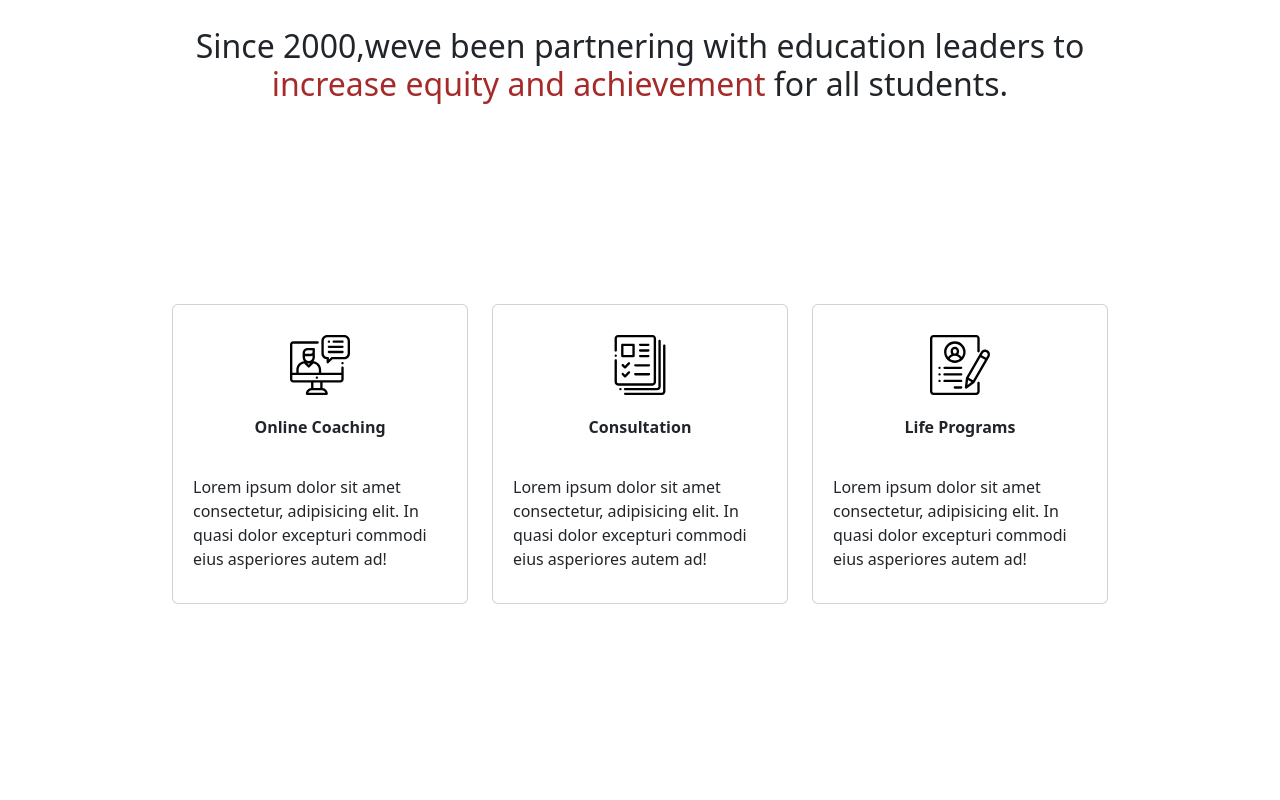
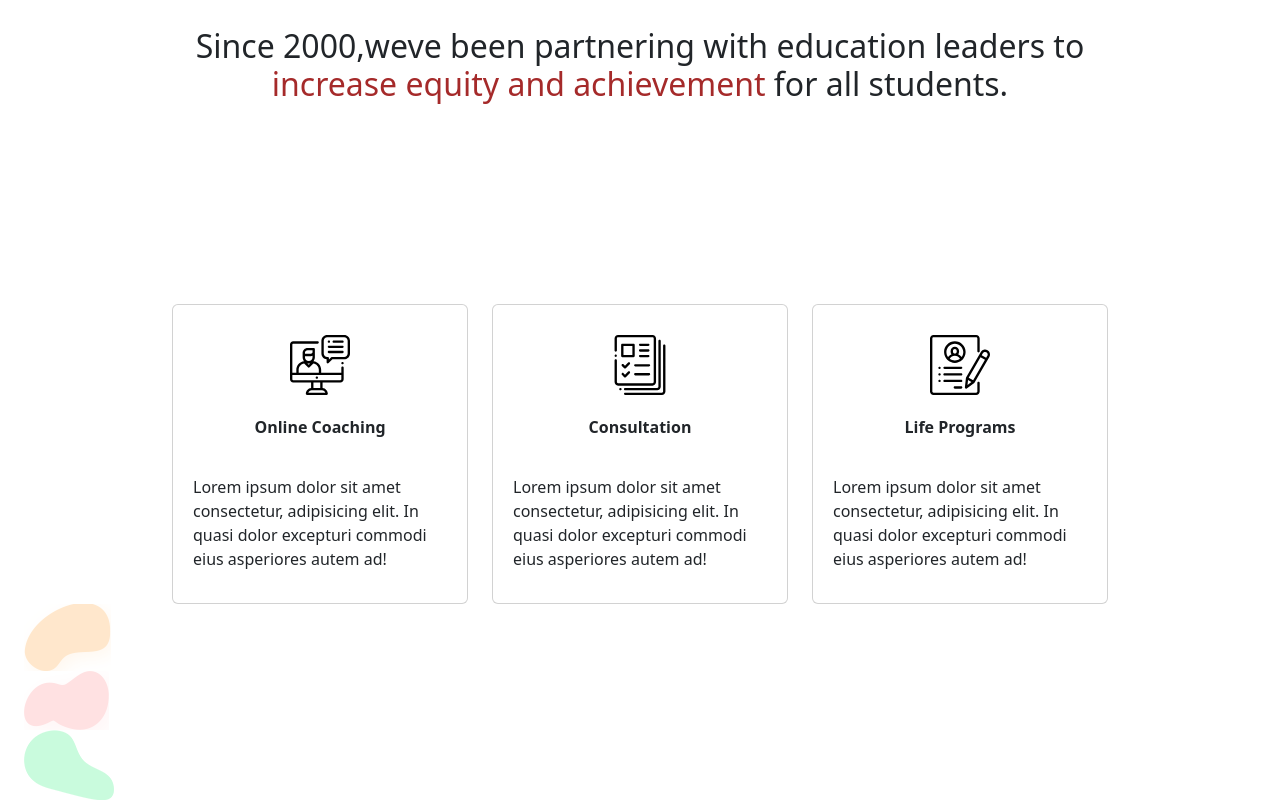
Before and after one commit to DemetrioPadre/proj-html-vuejs, a Vue app: page / in a window 1280 px wide. Shown: the part 523-1323 px from the top of the page. Before the commit the page ends 1127 px from the top, so only its background shows below. Built offline with nearby package versions, Linux system fonts and the light colour scheme; the HTML template or start-up script is replaced by a standard one.

Commit message:
add counter shape

```diff
--- a/src/components/AppMain.vue
+++ b/src/components/AppMain.vue
@@ -52,6 +52,12 @@ export default {};
                             asperiores autem ad! </p>
                     </div>
                 </div>
+                <div class="row d-flex">
+                    <div class="counter"><img src="../assets/img/counter-shape-1-1-1.png" alt=""></div>
+                    <div class="counter"><img src="../assets/img/counter-shape-2-1-1.png" alt=""></div>
+                    <div class="counter"><img src="../assets/img/counter-shape-3-1-1.png" alt=""></div>
+                </div>
+
             </div>
 
         </div>
@@ -135,6 +141,7 @@ h2 {
 .card {
     width: 600px;
     align-items: center;
+
 }
 
 .imgTools {
```
Also changed, not shown: src/components/AppCenter.vue (added), 1 other file (tests, documents, lock files or other folders).
